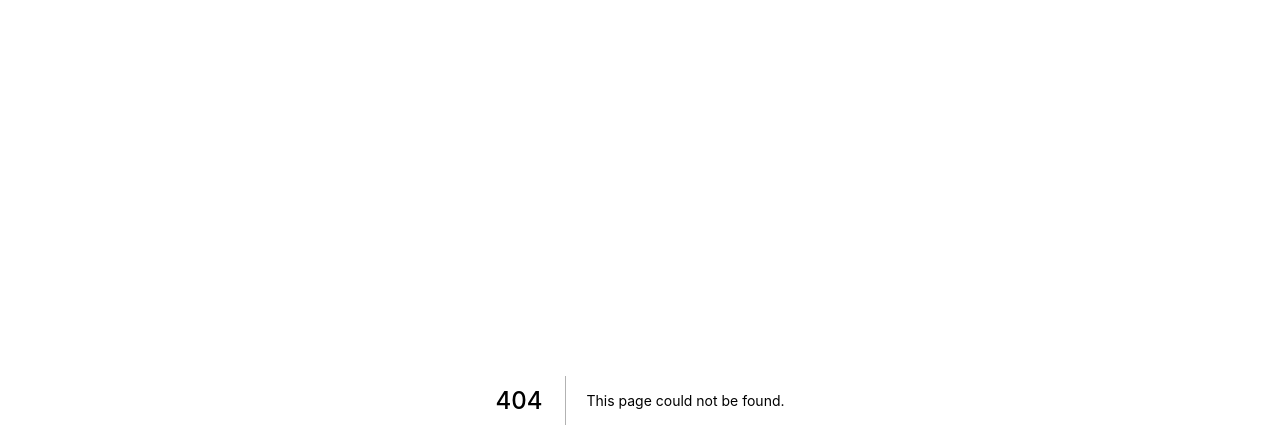
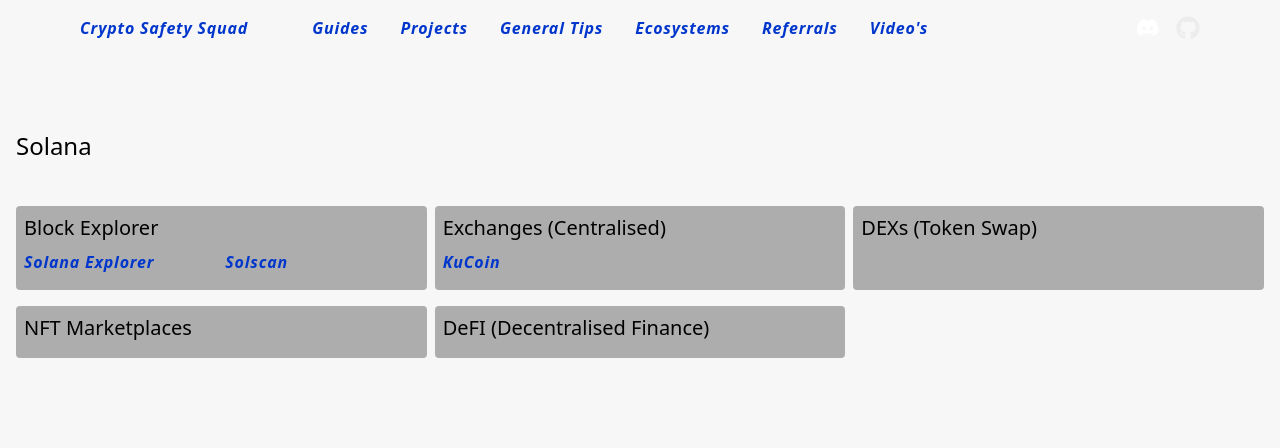
Before and after one commit to CryptoSafetySquad/website, a Next.js app: page /ecosystems/solana in a window 1280 px wide. Before the commit this address had no page. Shown: the top 448 px of the page. Built offline with nearby package versions, Linux system fonts and the light colour scheme.

Commit message:
Add Solana

```diff
--- a/pages/ecosystems.tsx
+++ b/pages/ecosystems.tsx
@@ -6,7 +6,7 @@ const l1ecos: any[] = [
   // { name: 'Bitcoin', slug: 'bitcoin' },
   { name: 'Ethereum', slug: 'ethereum' },
   { name: 'Avalanche', slug: 'avalanche' },
-  // { name: 'Solana', slug: 'solana' },
+  { name: 'Solana', slug: 'solana' },
   { name: 'Binance', slug: 'binance' },
   { name: 'Polygon', slug: 'polygon' },
   // { name: '', slug: '' },
--- /dev/null
+++ b/pages/ecosystems/solana.tsx
@@ -0,0 +1,53 @@
+import type { NextPage } from 'next'
+
+import Page from '../../Components/Page'
+import ExternalLink from '../../Components/ExternalLink'
+
+const Solana: NextPage = () => {
+  const title = 'Solana'
+  const content = (
+    <div className='grid md:grid-cols-3 gap-2'>
+      <div className='card'>
+        <h2 className='mb-2'>Block Explorer</h2>
+        <div className='grid grid-cols-2 gap-2'>
+            <ExternalLink href='https://explorer.solana.com/' text='Solana Explorer' />
+            <ExternalLink href='https://solscan.io/' text='Solscan' />
+        </div>
+      </div>
+
+      <div className='card'>
+        <h2 className='mb-2'>Exchanges (Centralised)</h2>
+        <p><ExternalLink href='https://www.kucoin.com/r/rf/rJQQK1S' text='KuCoin' /></p>
+      </div>
+
+      <div className='card'>
+        <h2 className='mb-2'>DEXs (Token Swap)</h2>
+        <div className='grid grid-cols-2 gap-2'>
+        </div>
+      </div>
+
+      <div className='card'>
+        <h2 className='mb-2'>NFT Marketplaces</h2>
+        <div className='grid grid-cols-2 gap-2'>
+        </div>
+      </div>
+
+      <div className='card'>
+        <h2 className='mb-2'>DeFI (Decentralised Finance)</h2>
+        <div className='grid grid-cols-2 gap-2'>
+        </div>
+      </div>
+    </div>
+  )
+
+  return (
+    <Page {...{
+      title,
+      content,
+      slug: 'ecosystems/solana',
+      description: 'Solana'
+    }} />
+  )
+}
+
+export default Solana
```
